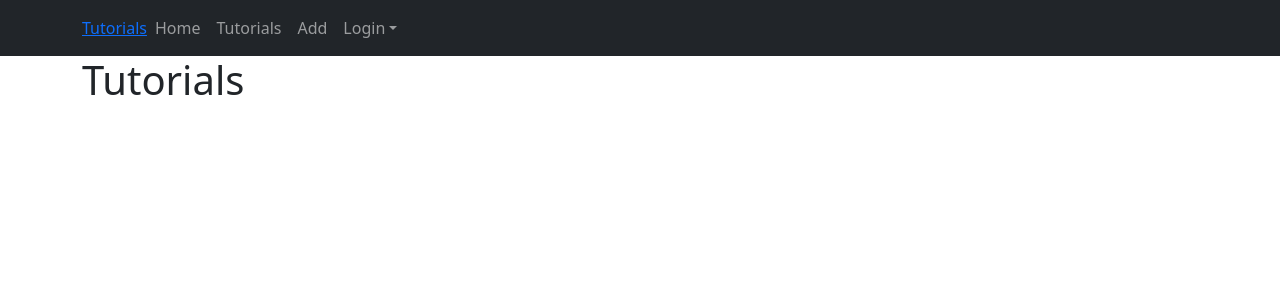
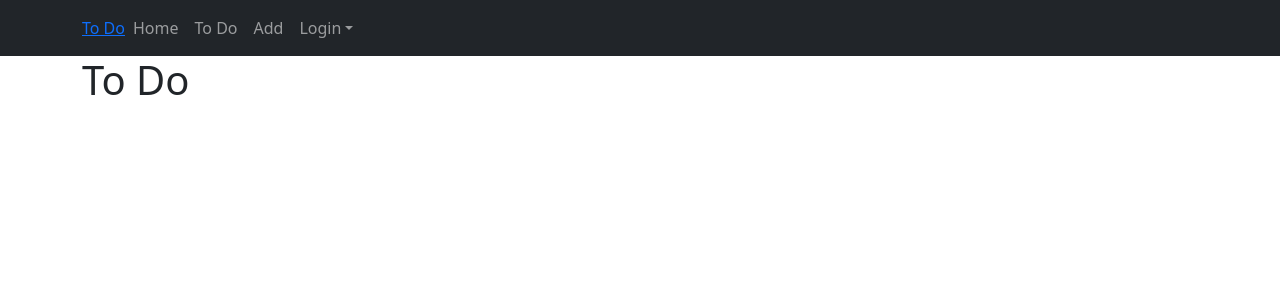
Before and after one commit to HLD1234/portfolio_todo, a Django app: page / in a window 1280 px wide. Shown: the top 300 px of the page. Run offline with Django 3.2, Linux system fonts and the light colour scheme.

Commit message:
working api POST, GET + url to incomplete todos

```diff
--- a/app/todo/serializers.py
+++ b/app/todo/serializers.py
@@ -2,7 +2,7 @@ from rest_framework import serializers
 from todo.models import ToDo
 
 
-class TutorialSerializer(serializers.ModelSerializer):
+class ToDoSerializer(serializers.ModelSerializer):
     class Meta:
         model = ToDo
         fields = ('id', 'date', 'title', 'detail', 'complete')
--- a/app/todo/templates/tutorials/base.html
+++ b/app/todo/templates/todo/base.html
@@ -31,7 +31,7 @@
     <div class="container">
       <!-- <a class="navbar-brand ml-4 mr-4" href="{% url 'home' %}"><b>Voixla</b></a> ORIGINAL  -->
       <a class="ml-4 mr-4" href="{% url 'home' %}" class="navbar-brand">
-        Tutorials
+        To Do
       </a>
       <button class="navbar-toggler" type="button" data-toggle="collapse" data-target="#navbarSupportedContent"
         aria-controls="navbarSupportedContent" aria-expanded="false" aria-label="Toggle navigation">
@@ -43,7 +43,7 @@
             <a class="nav-link" href="/">Home</a>
           </li>
           <li class="nav-item">
-            <a class="nav-link" href="#"><i class="fa fa-info fa-lg"></i>Tutorials</a>
+            <a class="nav-link" href="#"><i class="fa fa-info fa-lg"></i>To Do</a>
           </li>
           <li class="nav-item">
             <a class="nav-link" href="#">Add</a>
--- /dev/null
+++ b/app/todo/templates/todo/index.html
@@ -0,0 +1,11 @@
+{% extends "todo/base.html" %} {% load static %}{% block title %} To Do List
+{% endblock%} {% block content%}
+<div class="container">
+  <h1>To Do</h1>
+  <ul>
+    {% for todo in todos %}
+    <li>{{ todo.title }}</li>
+    {% endfor %}
+  </ul>
+</div>
+{% endblock %} {% block jsfiles %} {% endblock jsfiles %}
--- a/app/todo/templates/tutorials/index.html
+++ /dev/null
@@ -1,11 +0,0 @@
-{% extends "tutorials/base.html" %} {% load static %}{% block title %} Tutorials
-{% endblock%} {% block content%}
-<div class="container">
-  <h1>Tutorials</h1>
-  <ul>
-    {% for tutorial in tutorials %}
-    <li>{{ tutorial.title }}</li>
-    {% endfor %}
-  </ul>
-</div>
-{% endblock %} {% block jsfiles %} {% endblock jsfiles %}
--- a/app/todo/urls.py
+++ b/app/todo/urls.py
@@ -8,5 +8,5 @@ urlpatterns = [
     path('', tutorials_views.index.as_view(), name='home'),
     path('api/tutorials/', tutorials_views.tutorial_list),
     path('api/tutorials/<int:pk>/', tutorials_views.tutorial_detail),
-    path('api/tutorials/published/', tutorials_views.tutorial_list_published)
+    path('api/todo/complete/', tutorials_views.todo_list_complete)
 ] + static(settings.STATIC_URL, document_root=settings.STATIC_ROOT)
--- a/app/todo/views.py
+++ b/app/todo/views.py
@@ -8,32 +8,28 @@ from rest_framework.views import APIView
 
 
 from todo.models import ToDo
-from todo.serializers import TutorialSerializer
+from todo.serializers import ToDoSerializer
 from rest_framework.decorators import api_view
 
-# Create your views here.
+
 # def index(request):
-#     return render(request, "tutorials/index.html")
-
-
-def index(request):
-    print("------------------------- I AM HERE")
-    queryset = ToDo.objects.all()
-    return render(request, "tutorials/index.html", {'todo': queryset})
+#     print("------------------------- I AM HERE")
+#     queryset = ToDo.objects.all()
+#     return render(request, "tutorials/index.html", {'todo': queryset})
 
 
 class index(APIView):
     renderer_classes = [TemplateHTMLRenderer]
-    template_name = 'tutorials/index.html'
+    template_name = 'todo/index.html'
 
     def get(self, request):
         queryset = ToDo.objects.all()
         return Response({'todo': queryset})
 
 
-class list_all_tutorials(APIView):
+class list_all_todo(APIView):
     renderer_classes = [TemplateHTMLRenderer]
-    template_name = 'tutorials/tutorial_list.html'
+    template_name = 'todo/tutorial_list.html'
 
     def get(self, request):
         queryset = ToDo.objects.all()
@@ -50,13 +46,13 @@ def tutorial_list(request):
         if title is not None:
             tutorials = tutorials.filter(title__icontains=title)
 
-        tutorials_serializer = TutorialSerializer(tutorials, many=True)
+        tutorials_serializer = ToDoSerializer(tutorials, many=True)
         return JsonResponse(tutorials_serializer.data, safe=False)
         # 'safe=False' for objects serialization
 
     elif request.method == 'POST':
         tutorial_data = JSONParser().parse(request)
-        tutorial_serializer = TutorialSerializer(data=tutorial_data)
+        tutorial_serializer = ToDoSerializer(data=tutorial_data)
         if tutorial_serializer.is_valid():
             tutorial_serializer.save()
             return JsonResponse(tutorial_serializer.data,
@@ -83,12 +79,12 @@ def tutorial_detail(request, pk):
                             status=status.HTTP_404_NOT_FOUND)
 
     if request.method == 'GET':
-        tutorial_serializer = TutorialSerializer(tutorial)
+        tutorial_serializer = ToDoSerializer(tutorial)
         return JsonResponse(tutorial_serializer.data)
 
     elif request.method == 'PUT':
         tutorial_data = JSONParser().parse(request)
-        tutorial_serializer = TutorialSerializer(tutorial, data=tutorial_data)
+        tutorial_serializer = ToDoSerializer(tutorial, data=tutorial_data)
         if tutorial_serializer.is_valid():
             tutorial_serializer.save()
             return JsonResponse(tutorial_serializer.data)
@@ -102,9 +98,9 @@ def tutorial_detail(request, pk):
 
 
 @api_view(['GET'])
-def tutorial_list_published(request):
-    tutorials = ToDo.objects.filter(published=True)
+def todo_list_complete(request):
+    tutorials = ToDo.objects.filter(complete=False)
 
     if request.method == 'GET':
-        tutorials_serializer = TutorialSerializer(tutorials, many=True)
+        tutorials_serializer = ToDoSerializer(tutorials, many=True)
         return JsonResponse(tutorials_serializer.data, safe=False)
```
Also changed, not shown: app/todo/templates/todo/tutorial_list.html (added, +10 -0 lines), app/todo/templates/tutorials/tutorial_list.html (deleted, +0 -10 lines).
